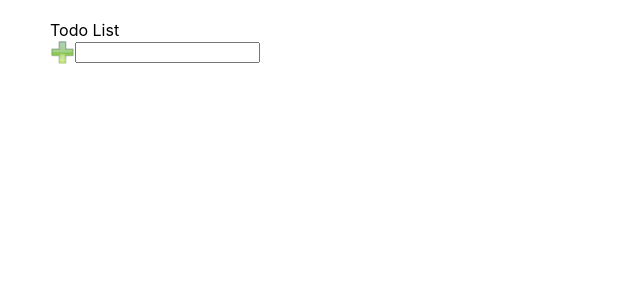
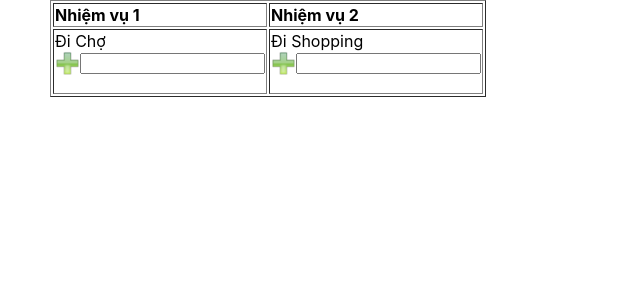
Before and after one commit to codelaghien/ReactJS-TodoList, a React (Create React App) app: page / in a window 1280 px wide. Shown: the top 300 px of the page, without its empty margins (0-640 px from the left). Built offline with nearby package versions, Linux system fonts and the light colour scheme.

Commit message:
Buoc 3 - đã hoàn thành

```diff
--- a/src/App.js
+++ b/src/App.js
@@ -1,83 +1,33 @@
 import './App.css';
 import React from 'react';
-import Todo from './Todo';
+import TodoList from './TodoList';
 class App extends React.Component {
 	constructor(props) {
 		super(props);
 		this.state = { taskName: '', tasks: [] };
 	}
 
-	myTaskChangeHandler = (event) => {
-		this.setState({ taskName: event.target.value });
-		// console.log('myTaskChangeHandler', event.target.value);
-	};
-
-	addTask = () => {
-		// console.log('addTask', this.state.taskName);
-		if (this.state.taskName === '') {
-			return;
-		}
-		const id = this.state.tasks.length;
-		const name = this.state.taskName;
-		this.state.tasks.push({ id, name, done: false });
-		this.setState({ taskName: '' });
-	};
-
-	deleteTask = (id) => {
-		// console.log('list', this.state.tasks);
-		console.log('deleteTask', id);
-		const tasks = this.state.tasks.filter((task) => task.id !== id);
-		console.log('sau khi xóa', tasks);
-		this.setState({ tasks });
-	};
-
-	completeTask = (id) => {
-		// console.log('list', this.state.tasks);
-		console.log('completeTask', id);
-		const tasks = this.state.tasks;
-		tasks.forEach((task) => {
-			if (task.id === id) {
-				task.done = true;
-			}
-		});
-		console.log('tasks muốn complete', tasks);
-		this.setState({ tasks });
-	};
-
 	render() {
 		return (
 			<div className='App'>
-				<br />
-				Todo List
-				<br />
-				<div className='aligned'>
-					<img
-						src='./assets/iconfinder_gnome-app-install_29240 (1).png'
-						alt='Add Task'
-						width='25'
-						style={{ cursor: 'pointer' }}
-						title='Bấm để thêm task'
-						onClick={() => this.addTask()}
-					/>
-					<input
-						type='text'
-						value={this.state.taskName}
-						onChange={this.myTaskChangeHandler}
-					/>
-				</div>
-				<ul style={{ paddingLeft: '10px' }}>
-					{this.state.tasks.map((value, index) => {
-						return (
-							<Todo
-								key={index}
-								id={value.id}
-								value={value.name}
-								deleteTask={this.deleteTask}
-								completeTask={this.completeTask}
-							/>
-						);
-					})}
-				</ul>
+				<table border='1'>
+					<thead>
+						<tr>
+							<th>Nhiệm vụ 1</th>
+							<th>Nhiệm vụ 2</th>
+						</tr>
+					</thead>
+					<tbody>
+						<tr>
+							<td>
+								<TodoList name='Đi Chợ' />
+							</td>
+							<td>
+								<TodoList name='Đi Shopping' />
+							</td>
+						</tr>
+					</tbody>
+				</table>
 			</div>
 		);
 	}
--- a/src/Todo.css
+++ b/src/Todo.css
@@ -1,4 +1,4 @@
-.Todo {
+.todo {
 	text-align: left;
 	margin-left: 0px;
 }
@@ -7,3 +7,12 @@
 	display: flex;
 	align-items: center;
 }
+
+.done {
+	text-decoration: line-through;
+	font-size: xx-small;
+}
+
+.noCheckDone {
+	margin-left: 25px;
+}
--- a/src/Todo.js
+++ b/src/Todo.js
@@ -4,25 +4,35 @@ import React from 'react';
 class Todo extends React.Component {
 	constructor(props) {
 		super(props);
-		console.log('props', props);
+		// console.log('props', props);
+		this.state = { id: props.id, value: props.value, done: props.done };
 	}
 
-	changeState = () => {
-		console.log('changeState', this.props);
+	completeTask = () => {
+		// console.log('Todo completeTask', this.props.id);
+		this.setState({ done: true });
+		this.props.completeTask(this.props.id);
 	};
 
 	render() {
-		return (
-			<div className='Todo aligned'>
+		let checkDone = '';
+		if (!this.state.done) {
+			checkDone = (
 				<img
 					src='./assets/iconfinder_Symbol_-_Check_58687.png'
 					alt='Hoàn thành'
 					width='25'
 					style={{ cursor: 'pointer' }}
 					title='Bấm để hoàn thành task'
-					onClick={() => this.props.completeTask(this.props.id)}
+					onClick={() => this.completeTask(this.props.id)}
 				/>
+			);
+		}
+		return (
+			<div className='todo aligned'>
+				{checkDone}
 				<img
+					className={this.state.done ? 'noCheckDone' : ''}
 					src='./assets/iconfinder_f-cross_256_282471.png'
 					alt='Hoàn thành'
 					width='15'
@@ -31,7 +41,9 @@ class Todo extends React.Component {
 					onClick={() => this.props.deleteTask(this.props.id)}
 				/>
 				&nbsp;&nbsp;
-				<span>{this.props.value}</span>
+				<span className={this.state.done ? 'done' : ''}>
+					{this.state.value}
+				</span>
 			</div>
 		);
 	}
--- /dev/null
+++ b/src/TodoList.css
@@ -0,0 +1,4 @@
+.todoList {
+	text-align: left;
+	margin-left: 0px;
+}
--- /dev/null
+++ b/src/TodoList.js
@@ -0,0 +1,86 @@
+import './TodoList.css';
+import React from 'react';
+import Todo from './Todo';
+
+class TodoList extends React.Component {
+	constructor(props) {
+		super(props);
+		this.state = { todoListName: props.name, taskName: '', tasks: [] };
+	}
+
+	myTaskChangeHandler = (event) => {
+		this.setState({ taskName: event.target.value });
+		// console.log('myTaskChangeHandler', event.target.value);
+	};
+
+	addTask = () => {
+		// console.log('addTask', this.state.taskName);
+		if (this.state.taskName === '') {
+			return;
+		}
+		const id = this.state.tasks.length;
+		const name = this.state.taskName;
+		this.state.tasks.push({ id, name, done: false });
+		this.setState({ taskName: '' });
+	};
+
+	deleteTask = (id) => {
+		// console.log('list', this.state.tasks);
+		// console.log('deleteTask', id);
+		const tasks = this.state.tasks.filter((task) => task.id !== id);
+		// console.log('sau khi xóa', tasks);
+		this.setState({ tasks });
+	};
+
+	completeTask = (id) => {
+		// console.log('list', this.state.tasks);
+		// console.log('completeTask', id);
+		const tasks = this.state.tasks;
+		tasks.forEach((task) => {
+			if (task.id === id) {
+				task.done = true;
+			}
+		});
+		// console.log('tasks muốn complete', tasks);
+		this.setState({ tasks });
+	};
+
+	render() {
+		return (
+			<div className='todoList'>
+				{this.state.todoListName}
+				<br />
+				<div className='aligned'>
+					<img
+						src='./assets/iconfinder_gnome-app-install_29240 (1).png'
+						alt='Add Task'
+						width='25'
+						style={{ cursor: 'pointer' }}
+						title='Bấm để thêm task'
+						onClick={() => this.addTask()}
+					/>
+					<input
+						type='text'
+						value={this.state.taskName}
+						onChange={this.myTaskChangeHandler}
+					/>
+				</div>
+				<ul style={{ paddingLeft: '10px' }}>
+					{this.state.tasks.map((value, index) => {
+						return (
+							<Todo
+								key={index}
+								id={value.id}
+								value={value.name}
+								deleteTask={this.deleteTask}
+								completeTask={this.completeTask}
+							/>
+						);
+					})}
+				</ul>
+			</div>
+		);
+	}
+}
+
+export default TodoList;
```
